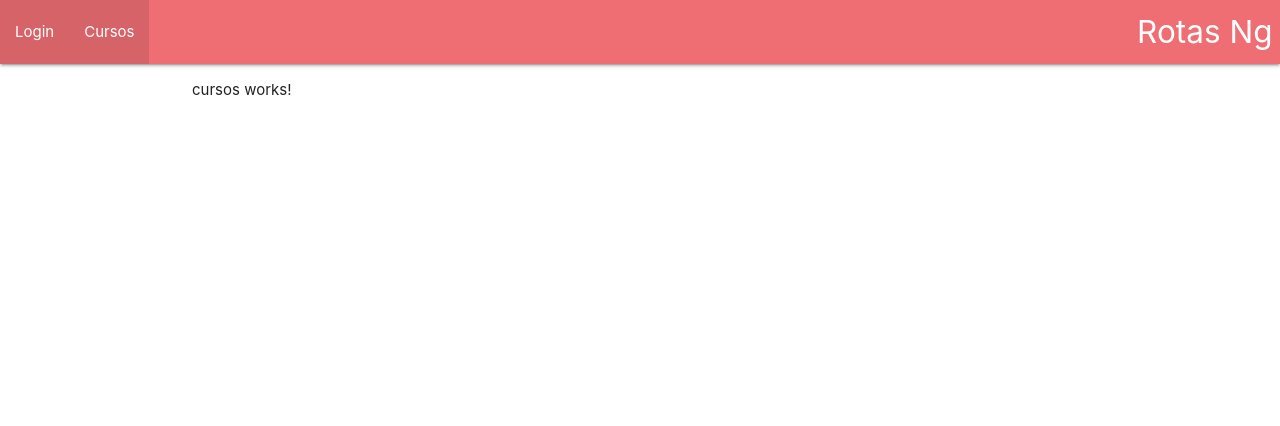
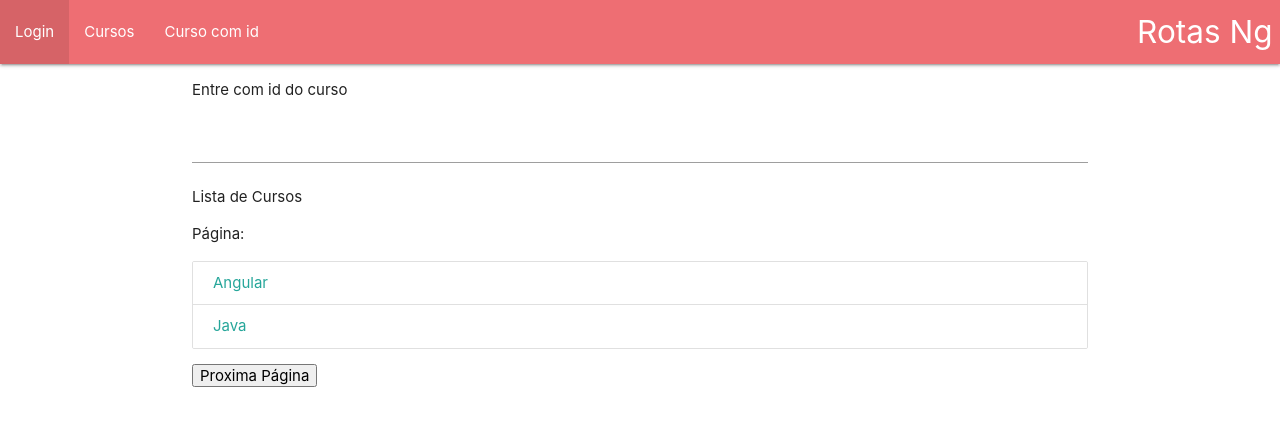
Before and after one commit to ElizioMartins/WebAplication, an Angular app in the folder WebAplication/: page /cursos in a window 1280 px wide. Shown: the top 426 px of the page. Built offline with nearby package versions, Linux system fonts and the light colour scheme.

Commit message:
Antes de refatora o modulo de rotas

```diff
--- a/WebAplication/src/app/app-routing.module.ts
+++ b/WebAplication/src/app/app-routing.module.ts
@@ -4,11 +4,15 @@ import { RouterModule, Routes } from '@angular/router';
 import { CursosComponent } from './cursos/cursos.component';
 import { HomeComponent } from './home/home.component';
 import { LoginComponent } from './login/login.component';
+import { CursoDetalheComponent } from './curso-detalhe/curso-detalhe.component';
+import { CursoNaoEncontradoComponent } from './curso-nao-encontrado/curso-nao-encontrado.component';
+
 
 const routes: Routes = [
   { path: 'cursos', component: CursosComponent},
-  { path: 'cursos/:id', component: CursosComponent},
+  { path: 'curso/:id', component: CursoDetalheComponent},
   { path: 'login', component: LoginComponent},
+  { path: 'naoEncontrado', component: CursoNaoEncontradoComponent},
   { path: '', component: HomeComponent}
 ];
 
--- a/WebAplication/src/app/app.component.html
+++ b/WebAplication/src/app/app.component.html
@@ -9,12 +9,14 @@
     <a routerLink="" class="brand-logo right">Rotas Ng</a>
     <ul id="nav-mobile" class="left hide-on-med-and-down">
       <li routerLinkActive="active"><a routerLink="/login">Login</a></li>
-      <li routerLinkActive="active"><a routerLink="/cursos">Cursos</a></li>
+      <li routerLinkActive="active"><a routerLink="/cursos" [queryParams]="{pagina:1}">Cursos</a></li>
+      <li routerLinkActive="active"><a [routerLink]="['curso', idCurso.value]">Curso com id</a></li>
     </ul>
   </div>
 </nav>
 
 <div class="container">
+  <p>Entre com id do curso</p><input #idCurso>
   <router-outlet></router-outlet>
 
 </div>
--- a/WebAplication/src/app/curso-detalhe/curso-detalhe.component.html
+++ b/WebAplication/src/app/curso-detalhe/curso-detalhe.component.html
@@ -1 +1,2 @@
-<p>curso-detalhe works!</p>
+<p>Id: {{id}}</p>
+<p>Curso: {{curso?.nome}} </p>
--- a/WebAplication/src/app/curso-detalhe/curso-detalhe.component.ts
+++ b/WebAplication/src/app/curso-detalhe/curso-detalhe.component.ts
@@ -1,15 +1,39 @@
 import { Component, OnInit } from '@angular/core';
+import { ActivatedRoute, Router } from '@angular/router';
+import { Subscription } from 'rxjs';
+import { CursosService } from '../cursos/cursos.service';
 
 @Component({
   selector: 'app-curso-detalhe',
   templateUrl: './curso-detalhe.component.html',
-  styleUrls: ['./curso-detalhe.component.css']
+  styleUrls: ['./curso-detalhe.component.css'],
 })
 export class CursoDetalheComponent implements OnInit {
+  id!: number ;
+  inscricao!: Subscription;
+  curso!: any;
 
-  constructor() { }
+  constructor(
+    private route: ActivatedRoute,
+    private router: Router,
+    private cursosService: CursosService
+  ) {
+    //this.id = this.route.snapshot.params['id'];
+  }
 
   ngOnInit(): void {
+    this.inscricao = this.route.params.subscribe((params: any) => {
+      this.id = params['id'];
+
+      this.curso = this.cursosService.getCurso(this.id);
+
+      if(this.curso == null){
+        this.router.navigate(['/naoEncontrado']);
+      }
+
+    });
   }
-
+  ngOnDestroy() {
+    this.inscricao.unsubscribe();
+  }
 }
--- /dev/null
+++ b/WebAplication/src/app/curso-nao-encontrado/curso-nao-encontrado.component.html
@@ -0,0 +1 @@
+<p>curso-nao-encontrado works!</p>
--- /dev/null
+++ b/WebAplication/src/app/curso-nao-encontrado/curso-nao-encontrado.component.ts
@@ -0,0 +1,15 @@
+import { Component, OnInit } from '@angular/core';
+
+@Component({
+  selector: 'app-curso-nao-encontrado',
+  templateUrl: './curso-nao-encontrado.component.html',
+  styleUrls: ['./curso-nao-encontrado.component.css']
+})
+export class CursoNaoEncontradoComponent implements OnInit {
+
+  constructor() { }
+
+  ngOnInit(): void {
+  }
+
+}
--- a/WebAplication/src/app/cursos/cursos.component.html
+++ b/WebAplication/src/app/cursos/cursos.component.html
@@ -1 +1,10 @@
-<p>cursos works!</p>
+<p>Lista de Cursos</p>
+
+<p>Página: {{ pagina }} </p>
+
+<div class="collection">
+  <a href="#!" class="collection-item" *ngFor="let curso of cursos" [routerLink]="['/curso', curso.id]">
+    {{ curso.nome }}
+  </a>
+</div>
+<button (click)="proximaPagina()">Proxima Página</button>
--- a/WebAplication/src/app/cursos/cursos.component.ts
+++ b/WebAplication/src/app/cursos/cursos.component.ts
@@ -1,15 +1,40 @@
 import { Component, OnInit } from '@angular/core';
+import { ActivatedRoute, Route, Router } from '@angular/router';
+import { Subscription } from 'rxjs';
+import { CursosService } from './cursos.service';
 
 @Component({
   selector: 'app-cursos',
   templateUrl: './cursos.component.html',
-  styleUrls: ['./cursos.component.css']
+  styleUrls: ['./cursos.component.css'],
 })
 export class CursosComponent implements OnInit {
+  cursos!: any[];
+  pagina!: number;
+  inscricao!: Subscription;
 
-  constructor() { }
+  constructor(
+    private cursosService: CursosService,
+    private route: ActivatedRoute,
+    private router: Router
+  ) {}
 
   ngOnInit(): void {
+    this.cursos = this.cursosService.getCursos();
+
+    this.inscricao = this.route.queryParams.subscribe((queryParams: any) => {
+      this.pagina = queryParams['pagina'];
+    });
   }
 
+  ngOnDestroy() {
+    this.inscricao.unsubscribe();
+  }
+
+  proximaPagina() {
+    //this.pagina++;
+    this.router.navigate(['/cursos'], {
+      queryParams: { pagina: ++this.pagina },
+    });
+  }
 }
--- /dev/null
+++ b/WebAplication/src/app/cursos/cursos.service.ts
@@ -0,0 +1,26 @@
+import { Injectable } from '@angular/core';
+
+@Injectable({
+  providedIn: 'root',
+})
+export class CursosService {
+  getCursos() {
+    return [
+      { id: 1, nome: 'Angular' },
+      { id: 2, nome: 'Java' },
+    ];
+  }
+
+  getCurso(id: number) {
+    let cursos = this.getCursos();
+    for (let i = 0; i < cursos.length; i++) {
+      let curso = cursos[i];
+      if (curso.id == id) {
+        return curso;
+      }
+    }
+    return null;
+  }
+
+  constructor() {}
+}
```
Also changed, not shown: WebAplication/src/app/app.module.ts (+5 -2 lines), WebAplication/src/app/curso-nao-encontrado/curso-nao-encontrado.component.css (added), 2 other files (tests, documents, lock files or other folders).
